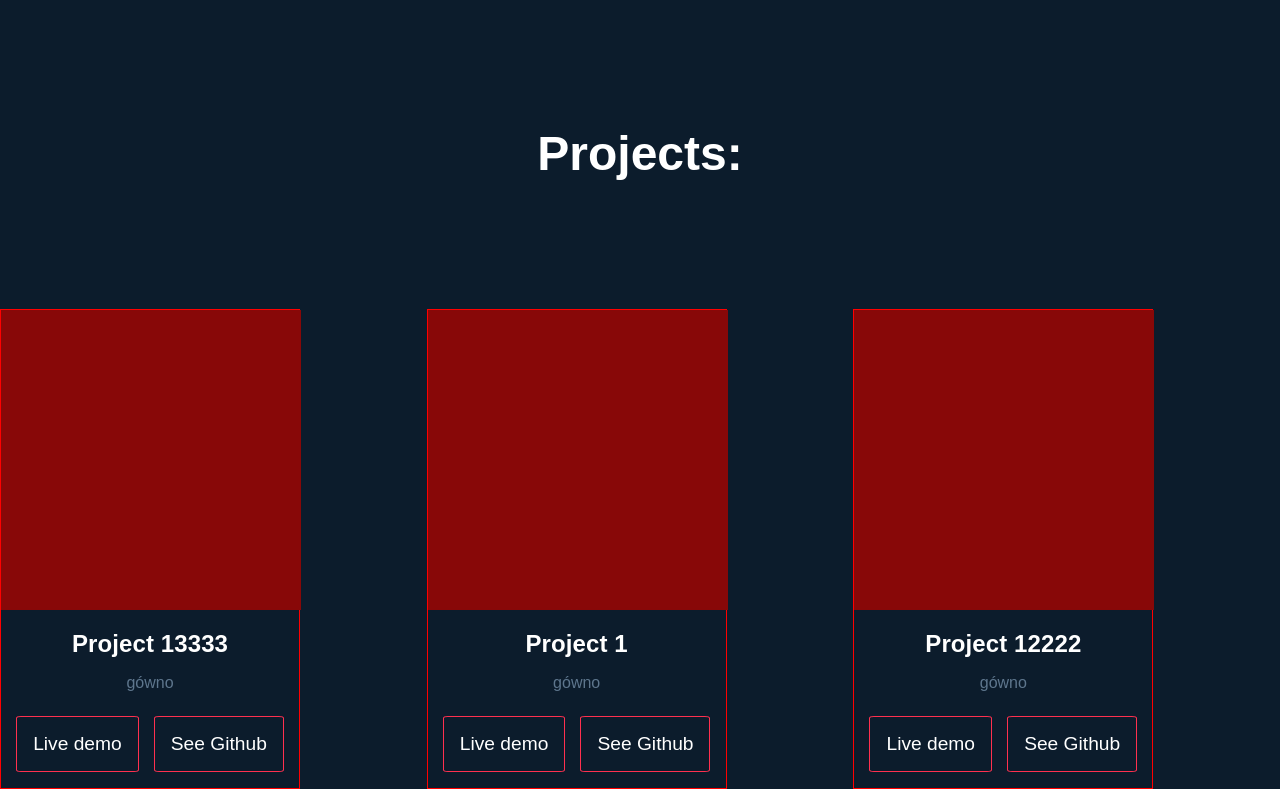
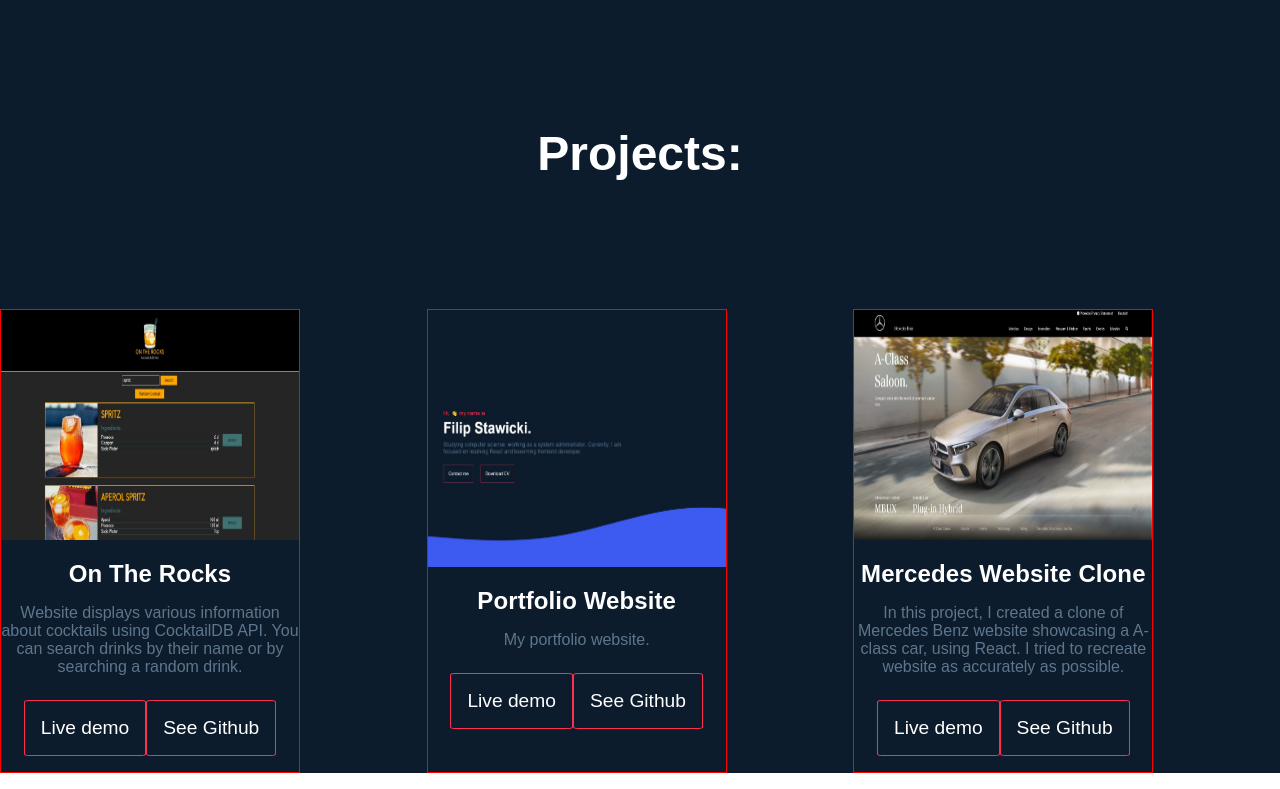
Before and after one commit to fstawicki/fstawicki_portfolio, a React (Create React App) app: page / in a window 1280 px wide. Shown: the part 2341-3130 px from the top of the page. Built offline with nearby package versions, Linux system fonts and the light colour scheme.

Commit message:
working on Card component. Added images to cards ang about page. TODO: fixed cards css, add css to about - keep img closer to text

```diff
--- a/src/components/About.jsx
+++ b/src/components/About.jsx
@@ -1,5 +1,7 @@
 import React from 'react'
 import { StyledAbout } from './styles/About.styled'
+
+import imageFilip from '../assets/images/Filip_usmiech.jpg';
 
 
 const About = () => {
@@ -22,7 +24,7 @@
         </div>
       </div>
       <div className="imageDiv">
-        <img src="" alt="Filip Stawicki" className="myImg" />
+        <img src={imageFilip} alt="Filip Stawicki" className="myImg" />
       </div>
     </StyledAbout>
   )
--- a/src/components/Projects.jsx
+++ b/src/components/Projects.jsx
@@ -1,33 +1,40 @@
 import React from 'react'
+import Card from './UI/Card';
 
 import { StyledProjects } from './styles/Projects.styled';
-import image from '../assets/images/testIMG.png';
-import Card from './UI/Card';
+
+import imagePortfolio from '../assets/images/portfolio.jpg';
+import imageMercedes from '../assets/images/mercedes.jpg';
+import imageCocktail from '../assets/images/cocktails.jpg';
+import imageSzamaj from '../assets/images/szamaj.jpg';
 
 const Projects = (props) => {
   return (
     <StyledProjects>
+
+{/* Simple website for pastry shop 'Szamaj Tort' created with react. */}
+
         <h3 className='PageTitle'>Projects:</h3>
         <div className="cardsWrapper">
           <Card
-            title={'Project 1'}
-            image={image}
-            alt={'Project 1 demo'}
-            description={'gówno'}
+            title={'Portfolio Website'}
+            image={imagePortfolio}
+            alt={'Portfolio website demo'}
+            description={'My portfolio website.'}
             area={'card1'}
           />
           <Card
-            title={'Project 12222'}
-            image={image}
-            alt={'Project 1 demo'}
-            description={'gówno'}
+            title={'Mercedes Website Clone'}
+            image={imageMercedes}
+            alt={'Mercedes Website Clone demo'}
+            description={'In this project, I created a clone of Mercedes Benz website showcasing a A-class car, using React. I tried to recreate website as accurately as possible.'}
             area={'card2'}
           />
           <Card
-            title={'Project 13333'}
-            image={image}
-            alt={'Project 1 demo'}
-            description={'gówno'}
+            title={'On The Rocks'}
+            image={imageCocktail}
+            alt={'On The Rocks demo'}
+            description={'Website displays various information about cocktails using CocktailDB API. You can search drinks by their name or by searching a random drink.'}
             area={'card3'}
           />
         </div>
--- a/src/components/UI/Card.jsx
+++ b/src/components/UI/Card.jsx
@@ -8,13 +8,15 @@
 const Card = (props) => {
   return (
     <StyledCard href='#' area={props.area} className={props.addClass}>
-        <img className='projectImage' src={ props.image } alt="project 1 demo" />
+      <div className="wrapper">
+        <img className='projectImage' src={ props.image } alt={props.alt} />
         <p className="title">{ props.title }</p>
         <p className="description">{ props.description }</p>
-        <div className="links">
-            <Button margin={'1rem 0'} link={'#'} buttonText={'Live demo'} />
-            <Button margin={'1rem 0'} link={'#'} buttonText={'See Github'} />
-        </div>
+      </div>
+      <div className="links">
+          <Button margin={'1rem 0'} link={'#'} buttonText={'Live demo'} />
+          <Button margin={'1rem 0'} link={'#'} buttonText={'See Github'} />
+      </div>
     </StyledCard>
   )
 }
--- a/src/components/UI/Card.styled.jsx
+++ b/src/components/UI/Card.styled.jsx
@@ -9,6 +9,11 @@
     text-decoration: none;
 
     border: 1px solid red;
+
+    display: flex;
+    flex-direction: column;
+    justify-content: center;
+    align-items: center;
 
     :hover{
         cursor: pointer;
@@ -55,8 +60,11 @@
 
 
     .projectImage{
-    width: 300px;
-    height: 300px;
+        width: 100%;
+        height: 230px;
+        background-position: center;
+        background-repeat: no-repeat;
+        background-size: cover;
     }
 
 
--- a/src/components/styles/About.styled.jsx
+++ b/src/components/styles/About.styled.jsx
@@ -55,6 +55,10 @@
     }
 
 
+    .myImg{
+        width: 250px;
+        height: 300px;
+    }
 
 
 
```
Also changed, not shown: src/assets/images/cocktails.jpg (renamed from src/assets/images/coctails.JPG).
